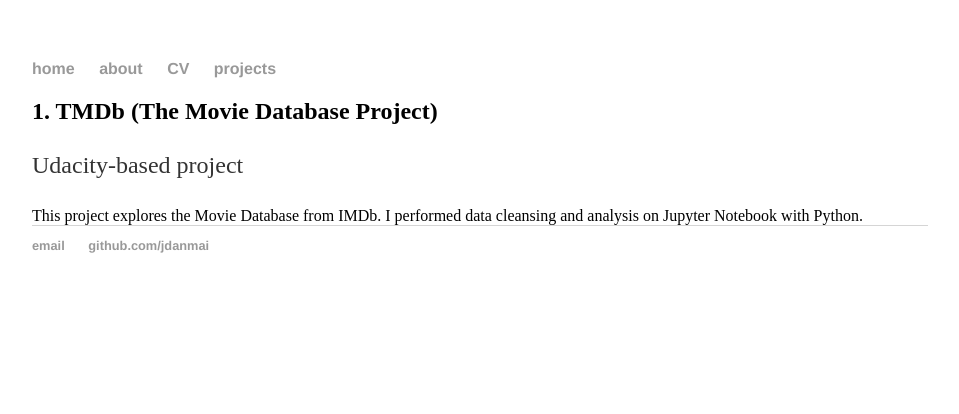
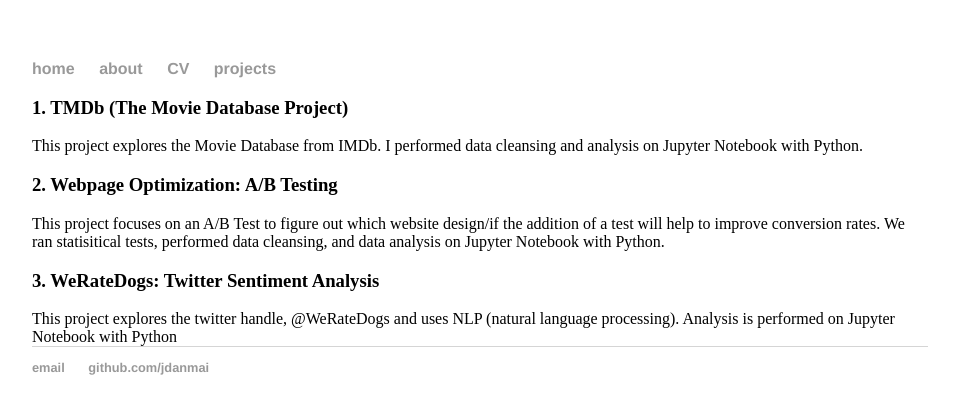
Before and after one commit to jdanmai/jdanmai.github.io, a Jekyll site: the page projects.html, which Jekyll copies as it is, in a window 1280 px wide. Shown: the top 414 px of the page, without its empty margins (160-1119 px from the left). Built offline with Jekyll 4.4.1, drawn with Linux system fonts in a browser that asks for light colours.

Commit message:
Update projects.html

```diff
--- a/projects.html
+++ b/projects.html
@@ -16,10 +16,15 @@
 		</nav>
 		<div class="container">
     		<div class="blurb">
-        		<h2>1. TMDb (The Movie Database Project)</h2>
-				<p>Udacity-based project</p>
+        		<h3>1. TMDb (The Movie Database Project)</h3>
 			This project explores the Movie Database from IMDb.
 			I performed data cleansing and analysis on Jupyter Notebook with Python.
+			<h3>2. Webpage Optimization: A/B Testing</h3>
+			This project focuses on an A/B Test to figure out which website design/if the addition of a test will help to improve conversion rates.
+			We ran statisitical tests, performed data cleansing, and data analysis on Jupyter Notebook with Python.
+        		<h3>3. WeRateDogs: Twitter Sentiment Analysis</h3>
+			This project explores the twitter handle, @WeRateDogs and uses NLP (natural language processing).
+			Analysis is performed on Jupyter Notebook with Python
     		</div><!-- /.blurb -->
 		</div><!-- /.container -->
 		<footer>
```
